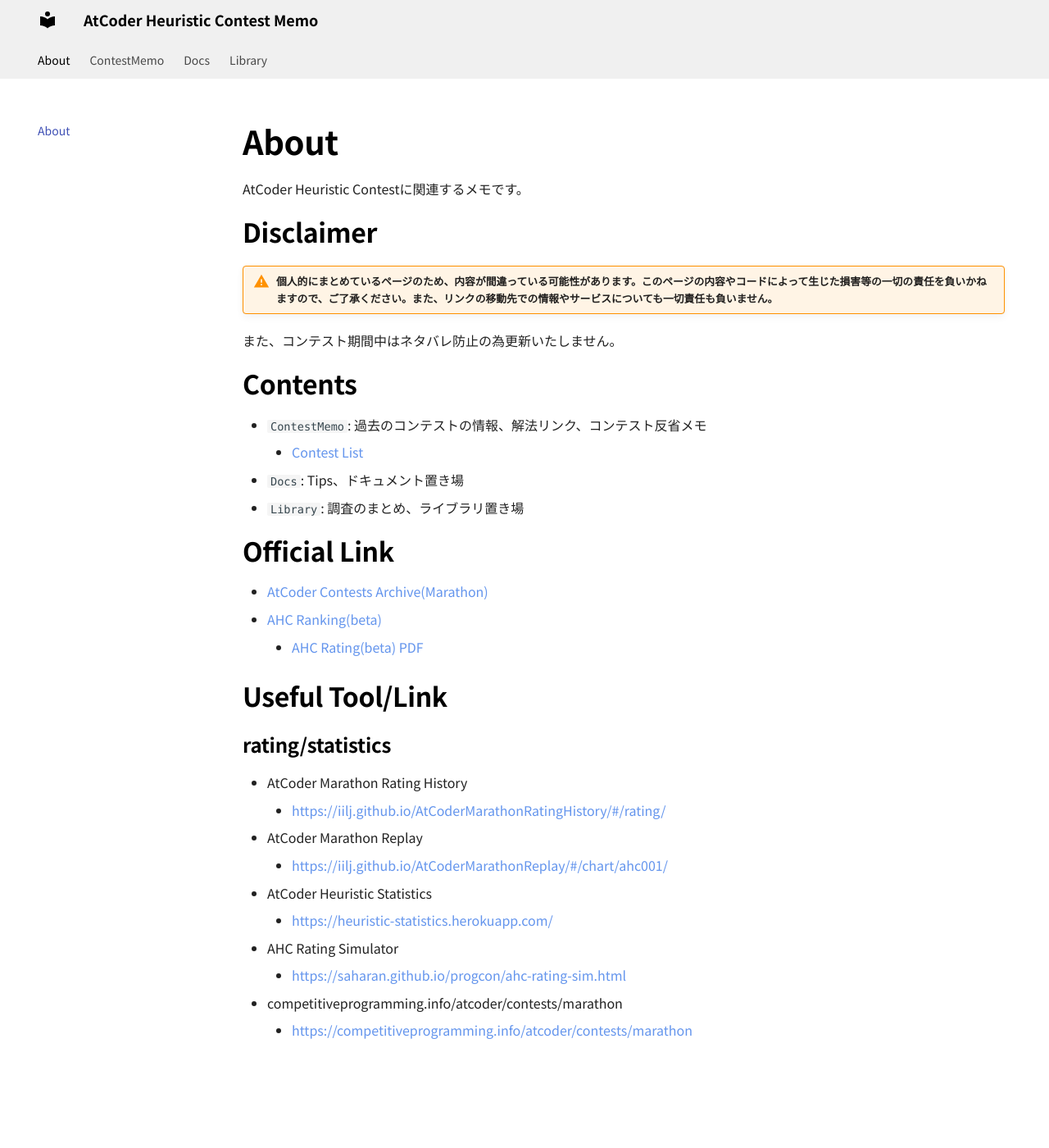
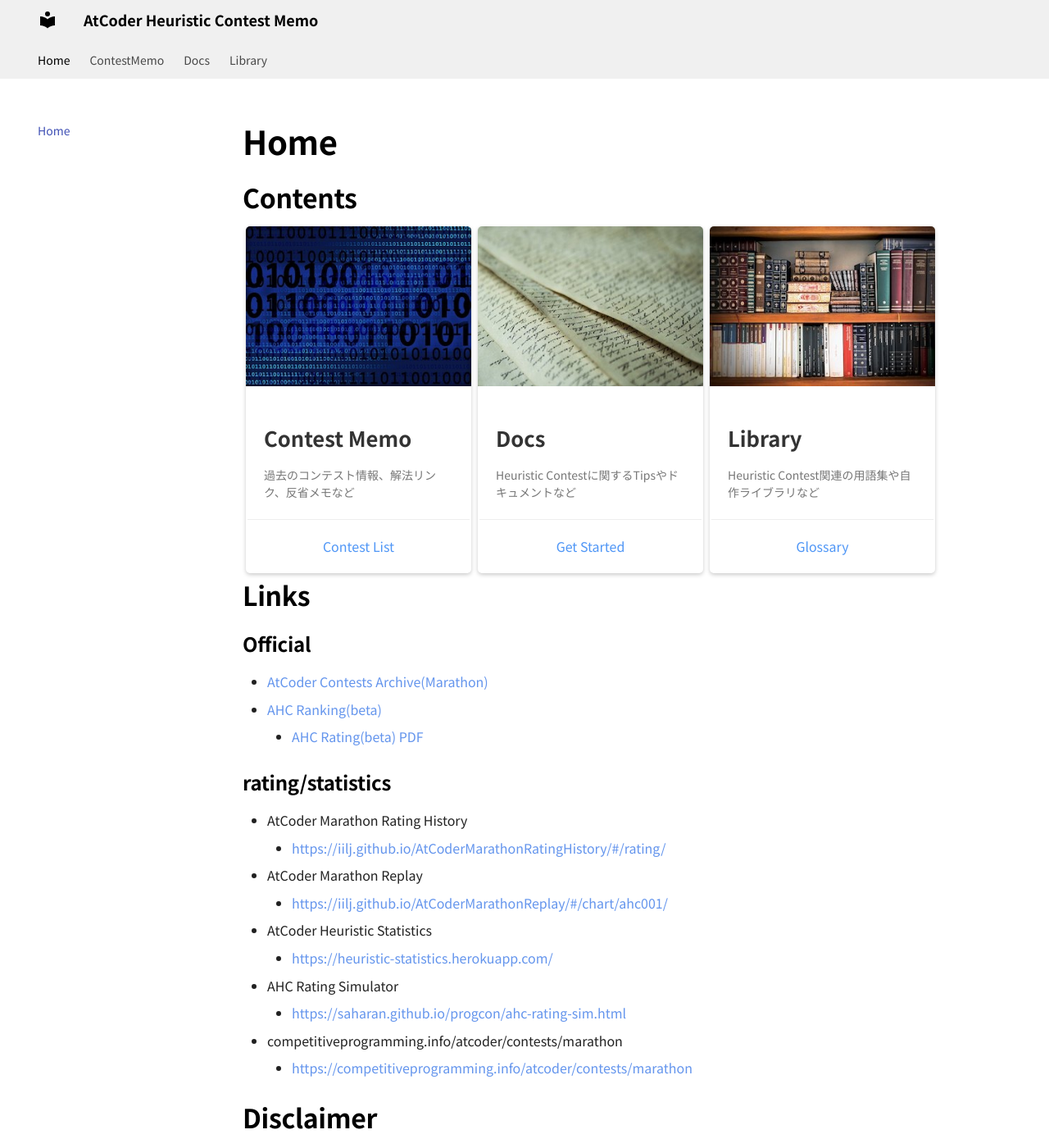
Before and after one commit to jetbead/AtCoderHeuristicContestMemo, an MkDocs documentation site: the page built from docs/index.md, in a window 1280 px wide and 1400 px high. Shown: the whole window at 82% size. Built offline with MkDocs 1.6.1 and Material for MkDocs 9.7.7, drawn with Linux system fonts in a browser that asks for light colours; some web fonts are replaced; some of the changed text lies outside the part shown.

Commit message:
modify home

```diff
--- a/docs/css/custom.css
+++ b/docs/css/custom.css
@@ -56,3 +56,61 @@
   color: black;
   /*border-bottom: 1px solid #ccc;*/
 }
+
+/* for card */
+.box {
+  margin: auto;
+  box-sizing: border-box;
+  display: flex;
+  justify-content: flex-start;
+  flex-wrap: wrap;
+}
+.box div {
+  box-sizing: border-box;
+  margin: 2px;
+}
+
+.l-wrapper {
+  margin: 1rem auto;
+  width: 30%;
+}
+.card {
+  background: #fff;
+  border-radius: 5px;
+  box-shadow: 0 2px 5px #ccc;
+}
+.card-img {
+  border-radius: 5px 5px 0 0;
+  max-width: 100%;
+  height: auto;
+}
+.card-content {
+  padding: 8px 20px 20px;
+}
+.card-title {
+  font-size: 1.6em;
+  color: #333;
+  font-weight: 700;
+}
+.card-text {
+  color: #777;
+  font-size: 14px;
+  line-height: 1.5;
+  margin-bottom: 0.2em;
+}
+.card-link {
+  text-align: center;
+  border-top: 1px solid #eee;
+  padding: 20px;
+}
+.card-link a {
+  text-decoration: none;
+  color: #4f96f6;
+  margin: 0 10px;
+}
+.card-link a:hover {
+  color: #6bb6ff;
+}
+.card-content p {
+  margin-bottom:0;
+}
--- a/docs/index.md
+++ b/docs/index.md
@@ -1,27 +1,54 @@
-# About
-
-AtCoder Heuristic Contestに関連するメモです。
-
-## Disclaimer
-
-!!! warning "個人的にまとめているページのため、内容が間違っている可能性があります。このページの内容やコードによって生じた損害等の一切の責任を負いかねますので、ご了承ください。また、リンクの移動先での情報やサービスについても一切責任も負いません。"
-
-また、コンテスト期間中はネタバレ防止の為更新いたしません。
+# Home
 
 ## Contents
+<div class="box">
+  <div class="l-wrapper">
+    <div class="card">
+      <img class="card-img" src="./img/digitization-g1628107d9_320.jpg">
+      <div class="card-content">
+        <p class="card-title">Contest Memo</p>
+        <p class="card-text">過去のコンテスト情報、解法リンク、反省メモなど</p>
+      </div>
+      <div class="card-link">
+        <a href="./ContestMemo/index.html">Contest List</a>
+      </div>
+    </div>
+  </div>
 
-- `ContestMemo`: 過去のコンテストの情報、解法リンク、コンテスト反省メモ
-    - [Contest List](./ContestMemo/index.md)
-- `Docs`: Tips、ドキュメント置き場
-- `Library`: 調査のまとめ、ライブラリ置き場
+  <div class="l-wrapper">
+    <div class="card">
+      <img class="card-img" src="./img/paper-g6c8835b2d_320.jpg">
+      <div class="card-content">
+        <p class="card-title">Docs</p>
+        <p class="card-text">Heuristic Contestに関するTipsやドキュメントなど</p>
+      </div>
+      <div class="card-link">
+        <a href="./Docs/how_to_get_started.html">Get Started</a>
+      </div>
+    </div>
+  </div>
 
+  <div class="l-wrapper">
+    <div class="card">
+      <img class="card-img" src="./img/books-g9dd217d7d_320.jpg">
+      <div class="card-content">
+        <p class="card-title">Library</p>
+        <p class="card-text">Heuristic Contest関連の用語集や自作ライブラリなど</p>
+      </div>
+      <div class="card-link">
+        <a href="./Library/glossary.html">Glossary</a>
+      </div>
+    </div>
+  </div>
 
-## Official Link
+</div>
+
+## Links
+### Official
 - [AtCoder Contests Archive(Marathon)](https://atcoder.jp/contests/archive?ratedType=0&category=1200&keyword=)
 - [AHC Ranking(beta)](https://www.dropbox.com/s/j276tgd7izpc40u/ranking.csv?dl=0)
     - [AHC Rating(beta) PDF](https://www.dropbox.com/s/ne358pdixfafppm/AHC_rating.pdf?dl=0)
 
-## Useful Tool/Link
 ### rating/statistics
 - AtCoder Marathon Rating History
     - https://iilj.github.io/AtCoderMarathonRatingHistory/#/rating/
```
Also changed, not shown: other parts of docs/index.md (+7 -0 lines).
